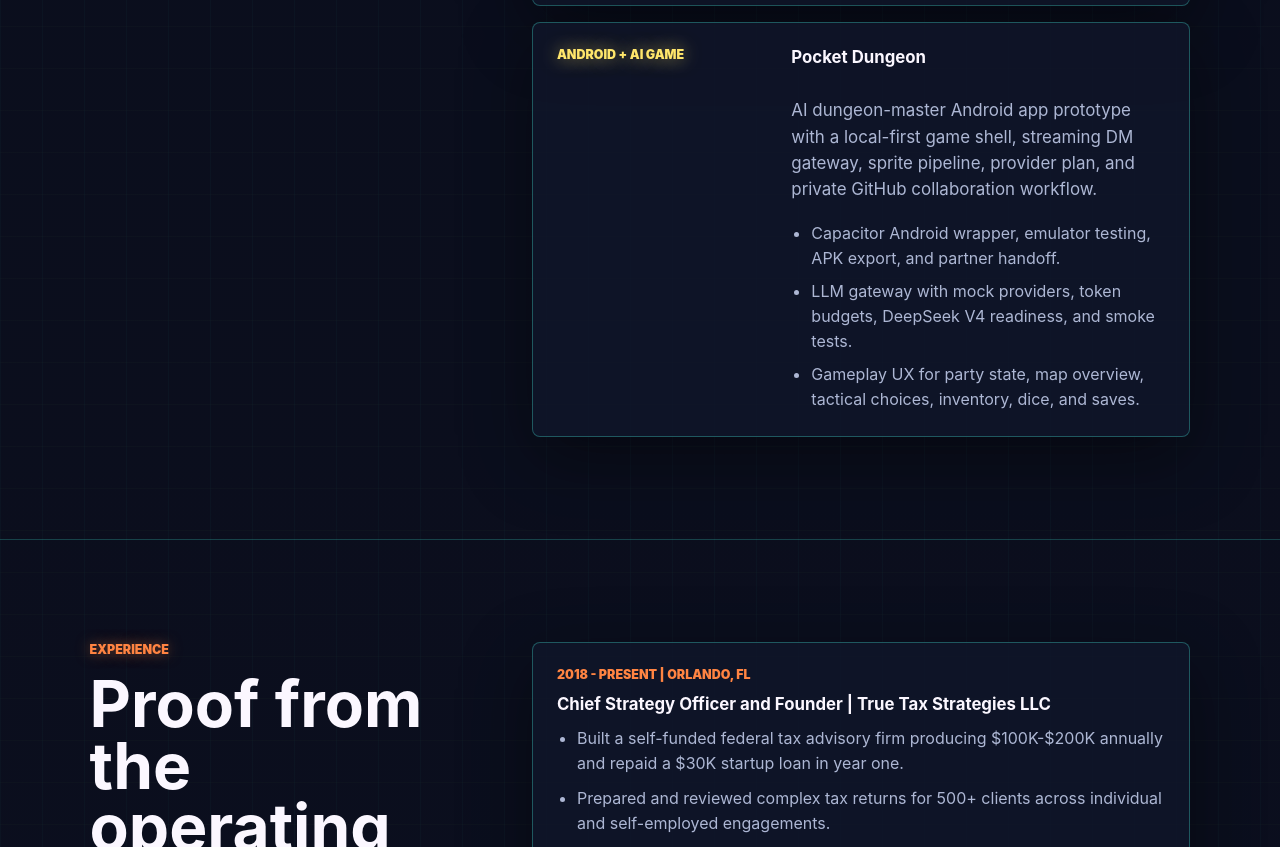
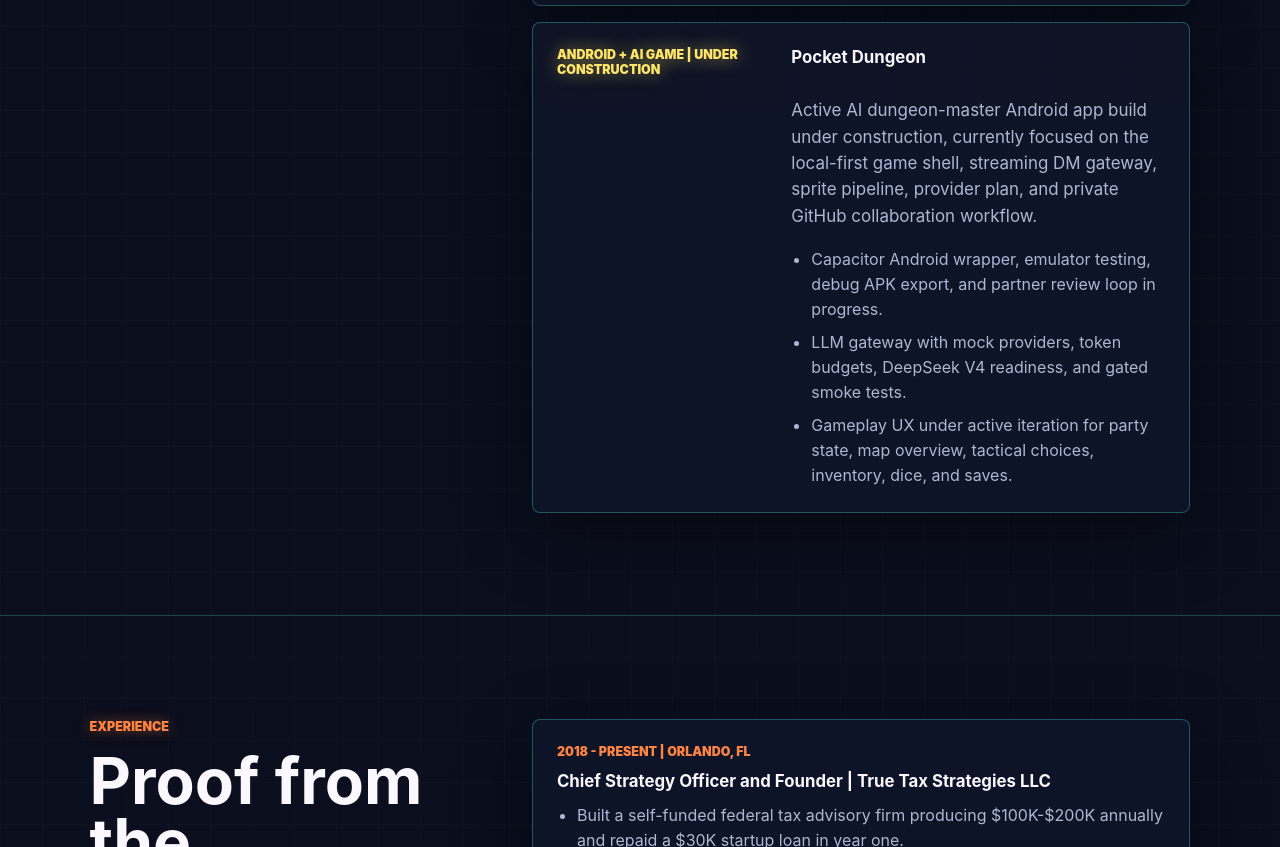
Before and after one commit to imperator-clawdius/teddyalston-cv, a plain HTML site: page index.html in a window 1280 px wide. Shown: the part 3754-4601 px from the top of the page. Drawn offline with Linux system fonts and the light colour scheme.

Commit message:
Clarify Pocket Dungeon is under construction

```diff
--- a/index.html
+++ b/index.html
@@ -196,17 +196,18 @@
             </ul>
           </article>
           <article class="project-card">
-            <div class="project-kicker">Android + AI Game</div>
+            <div class="project-kicker">Android + AI Game | Under Construction</div>
             <h3>Pocket Dungeon</h3>
             <p>
-              AI dungeon-master Android app prototype with a local-first game
-              shell, streaming DM gateway, sprite pipeline, provider plan, and
-              private GitHub collaboration workflow.
+              Active AI dungeon-master Android app build under construction,
+              currently focused on the local-first game shell, streaming DM
+              gateway, sprite pipeline, provider plan, and private GitHub
+              collaboration workflow.
             </p>
             <ul>
-              <li>Capacitor Android wrapper, emulator testing, APK export, and partner handoff.</li>
-              <li>LLM gateway with mock providers, token budgets, DeepSeek V4 readiness, and smoke tests.</li>
-              <li>Gameplay UX for party state, map overview, tactical choices, inventory, dice, and saves.</li>
+              <li>Capacitor Android wrapper, emulator testing, debug APK export, and partner review loop in progress.</li>
+              <li>LLM gateway with mock providers, token budgets, DeepSeek V4 readiness, and gated smoke tests.</li>
+              <li>Gameplay UX under active iteration for party state, map overview, tactical choices, inventory, dice, and saves.</li>
             </ul>
           </article>
         </div>
```
